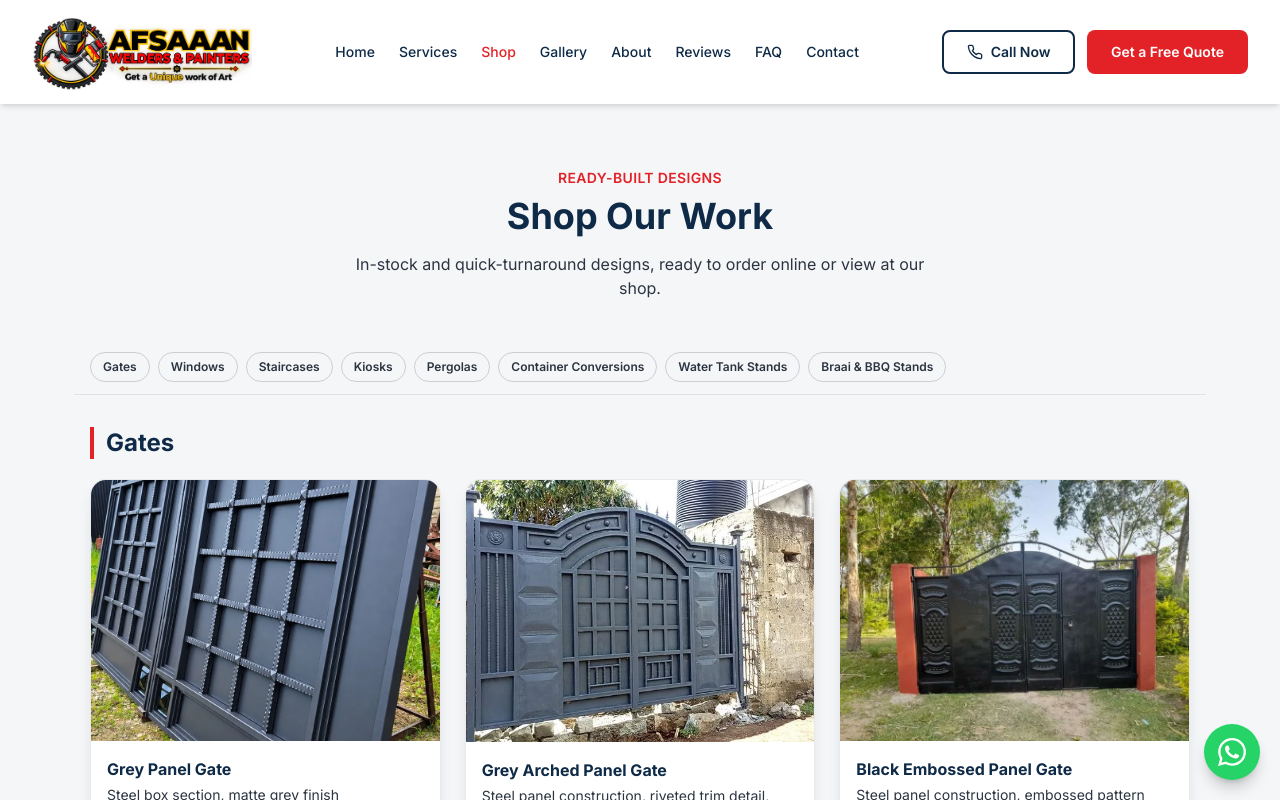
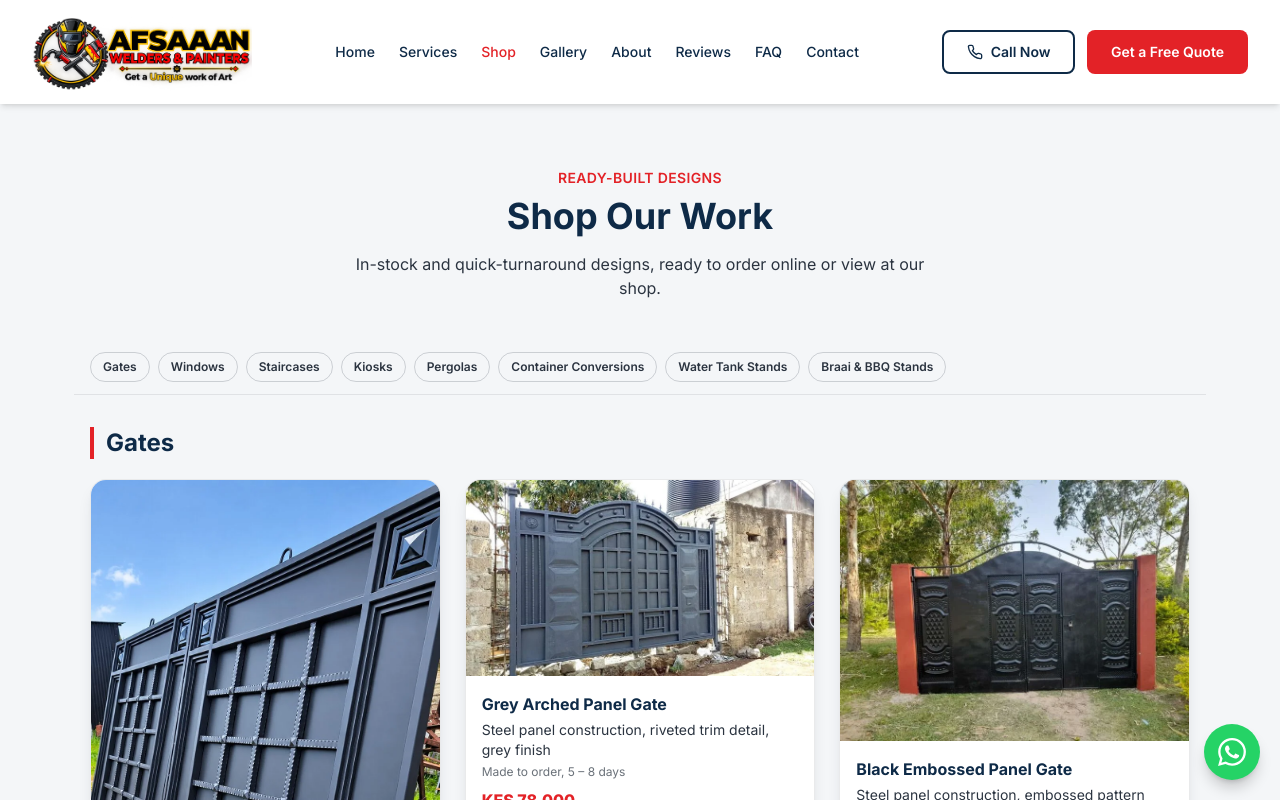
Before and after one commit to Muchyz/Afsaan, a React (Vite) app: page /products in a window 1280 px wide. Shown: the top 800 px of the page. Built offline with nearby package versions, Linux system fonts and the light colour scheme.

Commit message:
revert image styling to original object-contain

```diff
--- a/src/pages/Products.jsx
+++ b/src/pages/Products.jsx
@@ -16,8 +16,8 @@ function ProductCard({ p }) {
   const waMessage = encodeURIComponent(`Hi, I'd like to order the ${p.title} shown on your website.`)
   return (
     <div className="bg-white rounded-2xl shadow-lg shadow-slate/10 overflow-hidden border border-slate/10">
-      <div className="w-full bg-offwhite aspect-[4/3] flex items-center justify-center overflow-hidden">
-        <img src={p.image} alt={p.title} loading="lazy" decoding="async" className="w-full h-full object-cover transition-opacity duration-300" />
+      <div className="w-full bg-offwhite">
+        <img src={p.image} alt={p.title} loading="lazy" decoding="async" className="w-full h-auto object-contain" />
       </div>
       <div className="p-4">
         <h3 className="font-bold text-navy">{p.title}</h3>
```
